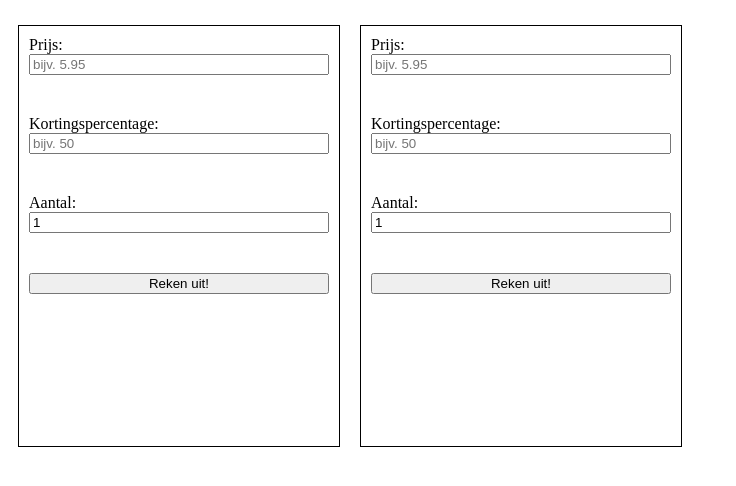
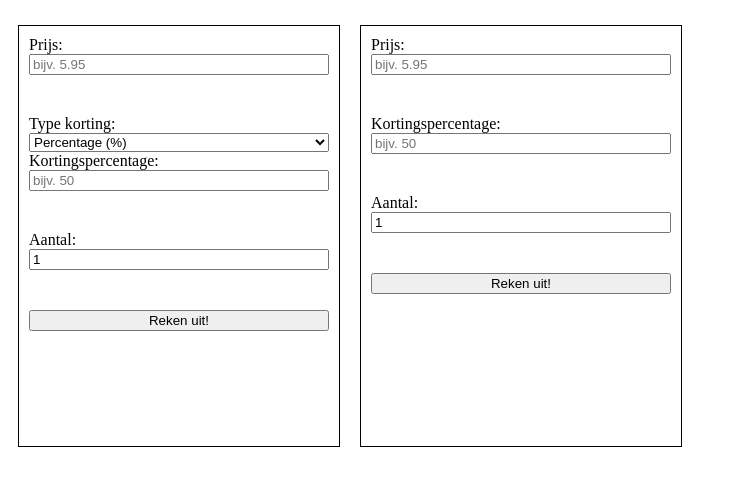
Before and after one commit to brechtjevangessel/kortingCalculator, a plain HTML site: page kortingCalculator.html in a window 1280 px wide. Shown: the part 44-530 px from the top of the page, without its empty margins (0-736 px from the left). Drawn offline with Linux system fonts and the light colour scheme.

Commit message:
created dropdown menu

```diff
--- a/kortingCalculator.html
+++ b/kortingCalculator.html
@@ -13,6 +13,11 @@
         <label for="price">Prijs:</label>
         <input type="text" class="priceInput" name="price" placeholder="bijv. 5.95">
         <div class="priceError"></div>
+        <label for="discountType">Type korting:</label>
+        <select class="discountInput" name="discountType" onchange="changeDiscountInput(this)">
+          <option value="percentage">Percentage (%)</option>
+          <option value="1plus1free">... + ... gratis</option>
+        </select>
         <label for="discountPercentage">Kortingspercentage:</label>
         <input type="text" class="discountInput" name="discountPercentage" placeholder="bijv. 50">
         <div class="discountPercentageError"></div>
--- a/script.js
+++ b/script.js
@@ -87,3 +87,13 @@ function calculateDiscount(button) {
         Prijs per stuk: <s>€${priceOutput}</s> €${discountedPricePerItemOutput} <br><br>
         Je bespaart: €${moneySavedOutput}`;
 }
+
+function changeDiscountInput(selector) {
+    const container = selector.closest('.calculatorContainer');
+
+
+    discountType = container.querySelector('.discountInput').value;
+    console.log(discountType);
+
+
+}
```
